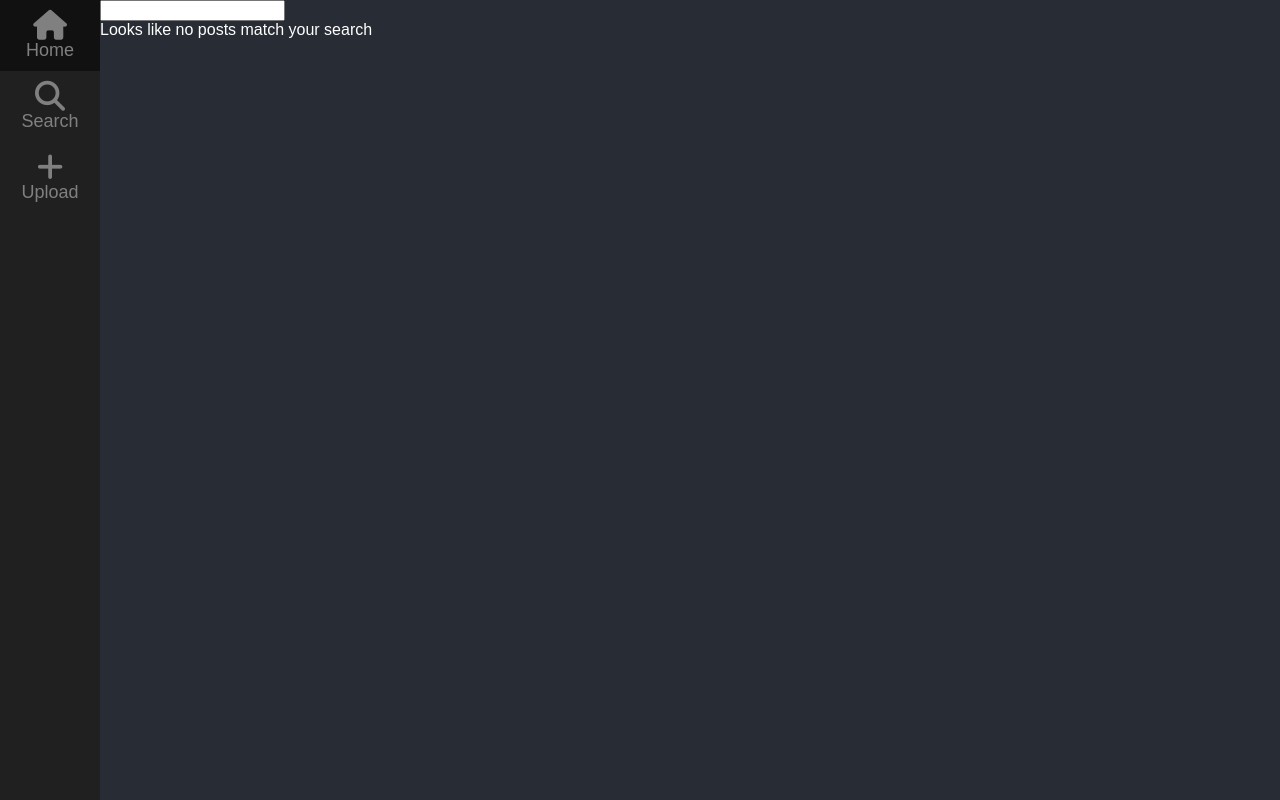
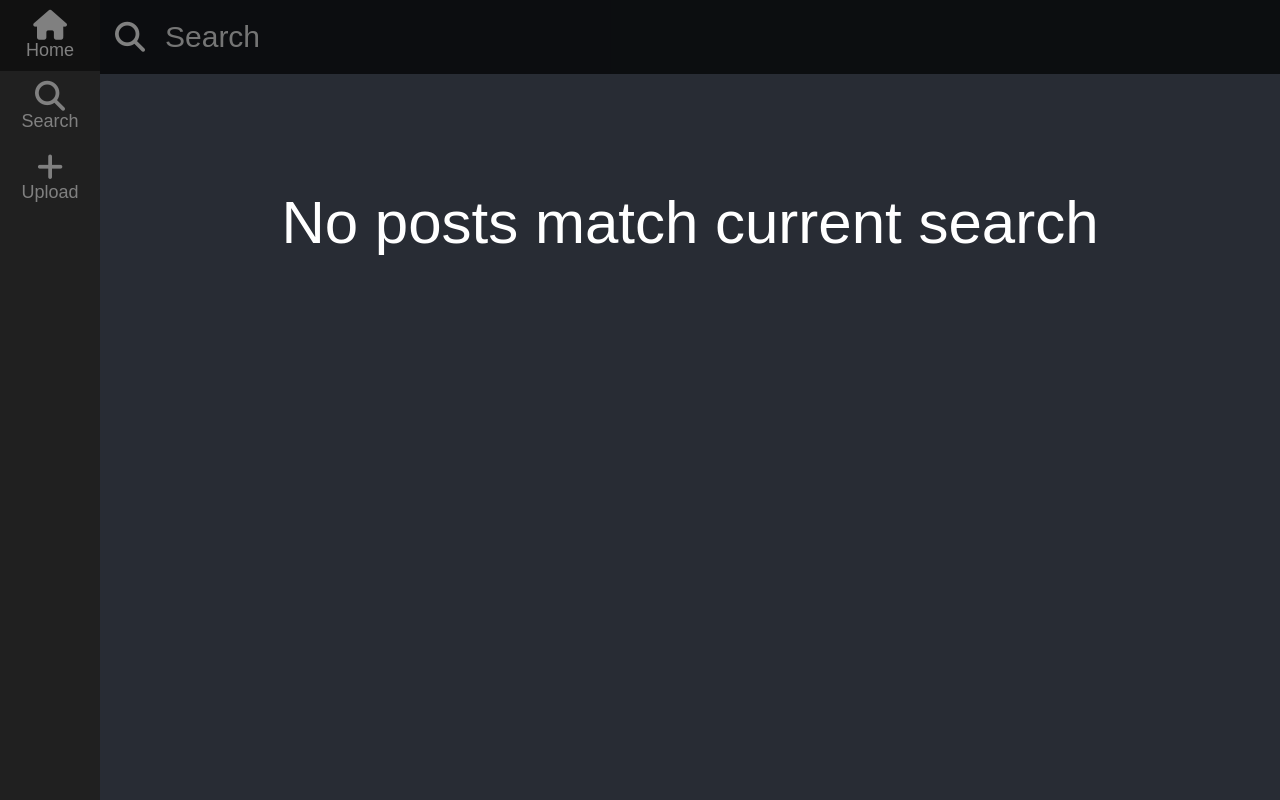
Before and after one commit to seanrcollings/image_uploader, a Django app: page /search/ in a window 1280 px wide. Run offline with Django 3.2, Linux system fonts and the light colour scheme; style sheets or scripts are compiled from the project's sources; some libraries are stand-ins or nearby versions.

Commit message:
search v1 complete

```diff
--- a/image_post/static/image_post/main.scss
+++ b/image_post/static/image_post/main.scss
@@ -2,6 +2,7 @@
 @import "index";
 @import "detail";
 @import "new";
+@import "search";
 
 html,
 body {
@@ -23,6 +24,7 @@ body {
     height: 100%;
     background-color: #202020;
     text-align: center;
+    z-index: 11;
 
     a {
       padding: 10px 0px;
--- /dev/null
+++ b/image_post/static/image_post/search.scss
@@ -0,0 +1,47 @@
+.search {
+    position: relative;
+    display: grid;
+    grid-template-rows: [s search-s] 100px [search-e results-s] 1fr [results-e e];
+
+    &-form {
+        position: fixed;
+        z-index: 10;
+        width: 100%;
+        background-color: #000000b0;
+        display: flex;
+        align-items: center;
+        padding-left: 15px;
+        font-size: 30px;
+        color: grey;
+
+
+        input {
+            border: none;
+            background-color: transparent;
+            color: white;
+            transition: all .3s ease;
+            // width: 100%;
+            padding: 20px;
+            font-size: 30px;
+            width: 100%;
+
+            &:focus {
+                outline: transparent;
+            }
+        }
+    }
+
+    &-results {
+        grid-row: results-s/results-e;
+    }
+
+    &-nothing {
+        font-size: 60px;
+        position: absolute;
+        top: 50%;
+        left: 50%;
+        margin-right: -50%;
+        transform: translate(-50%, 200%);
+
+    }
+}
--- a/image_post/templates/image_post/index.html
+++ b/image_post/templates/image_post/index.html
@@ -1,7 +1,7 @@
 {% extends './base.html' %}
 
 {% block content %}
-  <div class='index'>
+  <div class='index image-container'>
     {% for post in image_posts %}
       <a href="{% url 'image_post:detail' post.id %}" class='image-post' onmouseover="toggleOverlay(this)" onmouseout="toggleOverlay(this)">
         <img class='image-post-img' src="{{post.image.url}}" alt='post'/>
--- a/image_post/templates/image_post/search.html
+++ b/image_post/templates/image_post/search.html
@@ -1,9 +1,12 @@
 {% extends './base.html' %}
 {% block content %}
-    <form action="{% url 'image_post:search' %}" method="get">
-        <input type='text' name='q'>
+   <div class='search'>
+        <form action="{% url 'image_post:search' %}" method="get" class='search-form'>
+            <i class="fas fa-search"></i><input type='text' name='q' value="{{query}}" placeholder='Search'>
         </form>
         {% if posts %}
+
+        <div class='search-results image-container'>
             {% for post in posts %}
                 <a href="{% url 'image_post:detail' post.id %}" class='image-post' onmouseover="toggleOverlay(this)"
                     onmouseout="toggleOverlay(this)">
@@ -19,7 +22,9 @@
                     </div>
                 </a>
             {% endfor %}
-    {% else %}
-            <div>Looks like no posts match your search</div>
+        </div>
+        {% elif posts|length == 0 %}
+        <div class='search-nothing'>No posts match current search</div>
         {% endif %}
+   </div>
 {% endblock content %}
--- a/image_post/views.py
+++ b/image_post/views.py
@@ -1,3 +1,4 @@
+from difflib import SequenceMatcher
 from django.http import HttpResponseRedirect, HttpResponse
 from django.views import generic
 from django.shortcuts import get_object_or_404, render
@@ -42,8 +43,13 @@ def search(request):
     if query is None:
         return render(request, template_name='image_post/search.html')
     else:
-        query = query.split()
-        unique_posts = []
-        for tag in query:
-            unique_posts += ImagePost.objects.filter(title__trigram_similar=tag)
-        return render(request, template_name='image_post/search.html', context={'posts': set(unique_posts)})
+        # TODO: Look into best ways to search for things
+        posts = ImagePost.objects.all()
+        search_results = []
+        print(query)
+        for post in posts:
+            title_ratio = SequenceMatcher(None, query.lower(), post.title.lower()).ratio()
+            description_ratio = SequenceMatcher(None, query.lower(), post.description.lower()).ratio()
+            if title_ratio >= .6 or description_ratio >= .6:
+                search_results.append(post)
+        return render(request, template_name='image_post/search.html', context={'posts': search_results, "query": query})
```
Also changed, not shown: image_post/models.py (+0 -10 lines), image_post/static/image_post/index.scss (+27 -28 lines), README.md (added), image_post/migrations/0007_delete_tag.py (added). Lines whose indentation alone changed are shown as unchanged.
